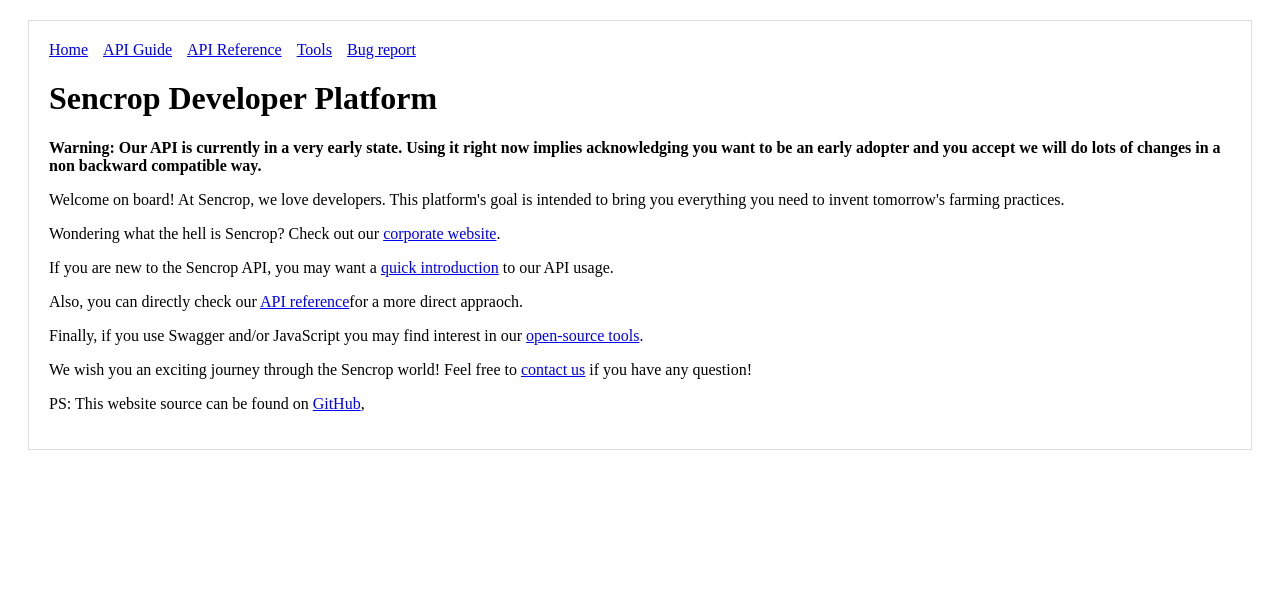
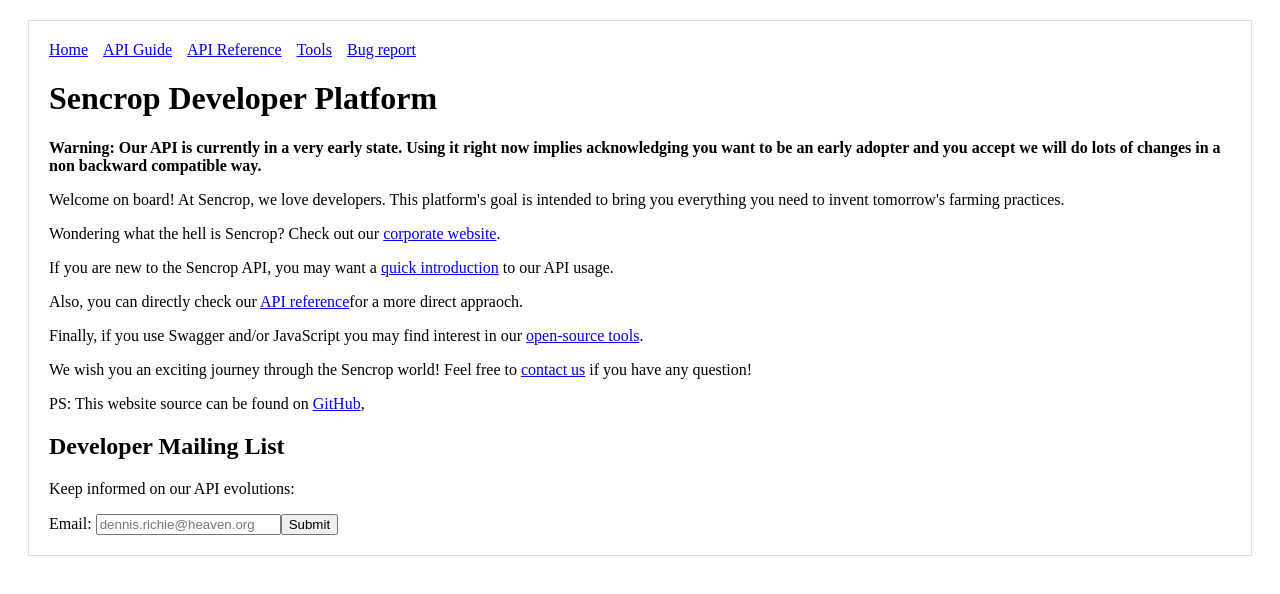
Before and after one commit to sencrop/sencrop-developer-platform, a Next.js app: page / in a window 1280 px wide. Shown: the top 594 px of the page. Built offline with nearby package versions, Linux system fonts and the light colour scheme.

Commit message:
feat(Home): Add a mailing list form

```diff
--- a/pages/index.js
+++ b/pages/index.js
@@ -55,6 +55,12 @@ const Index = () => (
       on <a href="https://github.com/sencrop/sencrop-developer-platform"
         >GitHub</a>,
     </p>
+    <h2>Developer Mailing List</h2>
+    <form action="/" target="_blank">
+      <p>Keep informed on our API evolutions:</p>
+      <label>Email: <input type="email" autocapitalize="none" autocorrect="off" name="email" placeholder="dennis.richie@heaven.org" required="required" /></label>
+      <input type="submit" />
+    </form>
   </Layout>
 )
 
```
